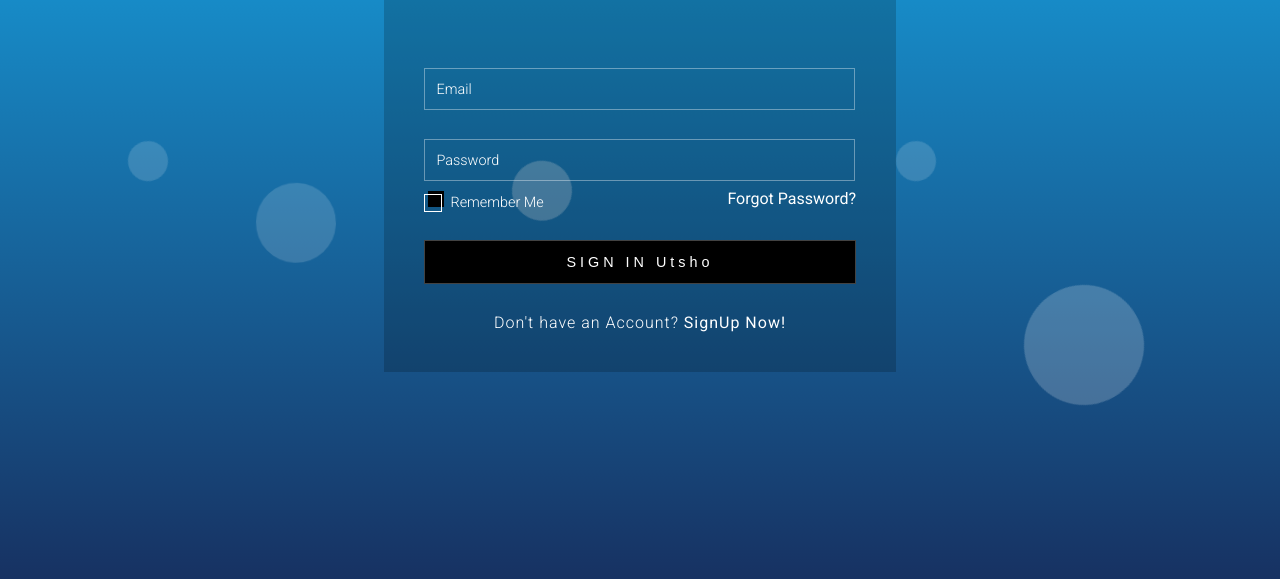
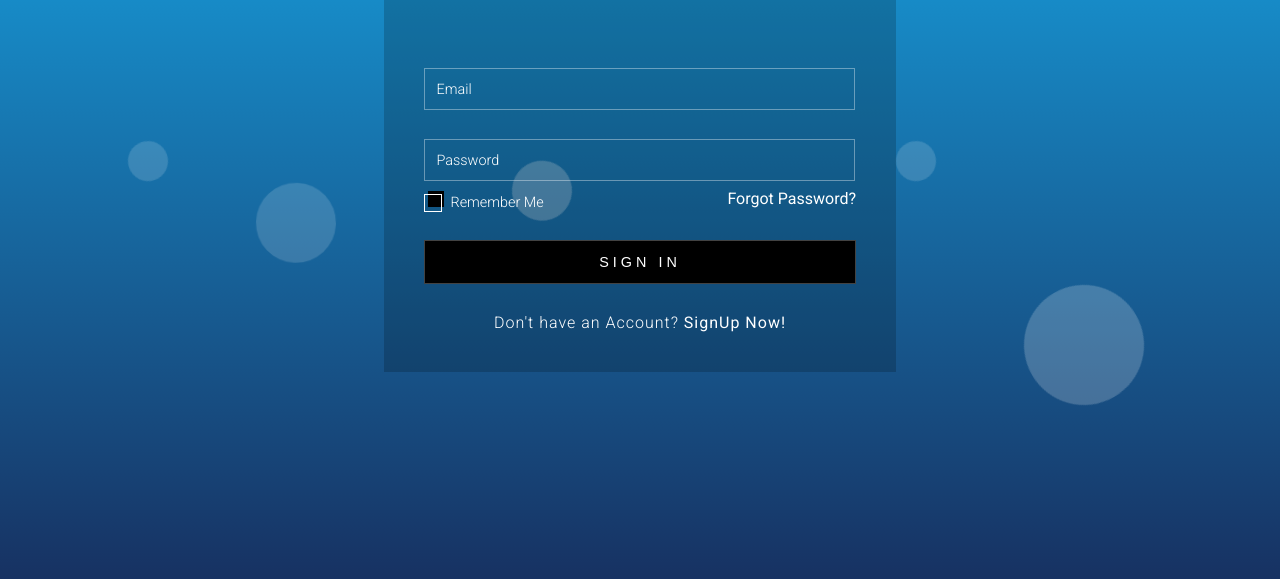
Before and after one commit to MorshedulHoque/linkedin-commenter-v2, a Flask app: page /login in a window 1280 px wide. Shown: the part 139-718 px from the top of the page. Run offline with Flask 3, Linux system fonts and the light colour scheme; parts of the project's set-up code (start-up, migrations or seed data) failed here and were passed over; some libraries are stand-ins or nearby versions.

Commit message:
Correct phase

```diff
--- a/templates/login.html
+++ b/templates/login.html
@@ -49,7 +49,7 @@
                         <a href="/forgot_password" style="float: right; margin-top: 8px; color: white;">Forgot Password?</a>
                         <div class="clear"></div>
                     </div>
-                    <input type="submit" value="SIGN IN Utsho">
+                    <input type="submit" value="SIGN IN">
                 </form>
                 <p>Don't have an Account? <a href="{{ url_for('register', ext_id=ext_id) if ext_id else url_for('register') }}"> SignUp Now!</a></p>
             </div>
```
